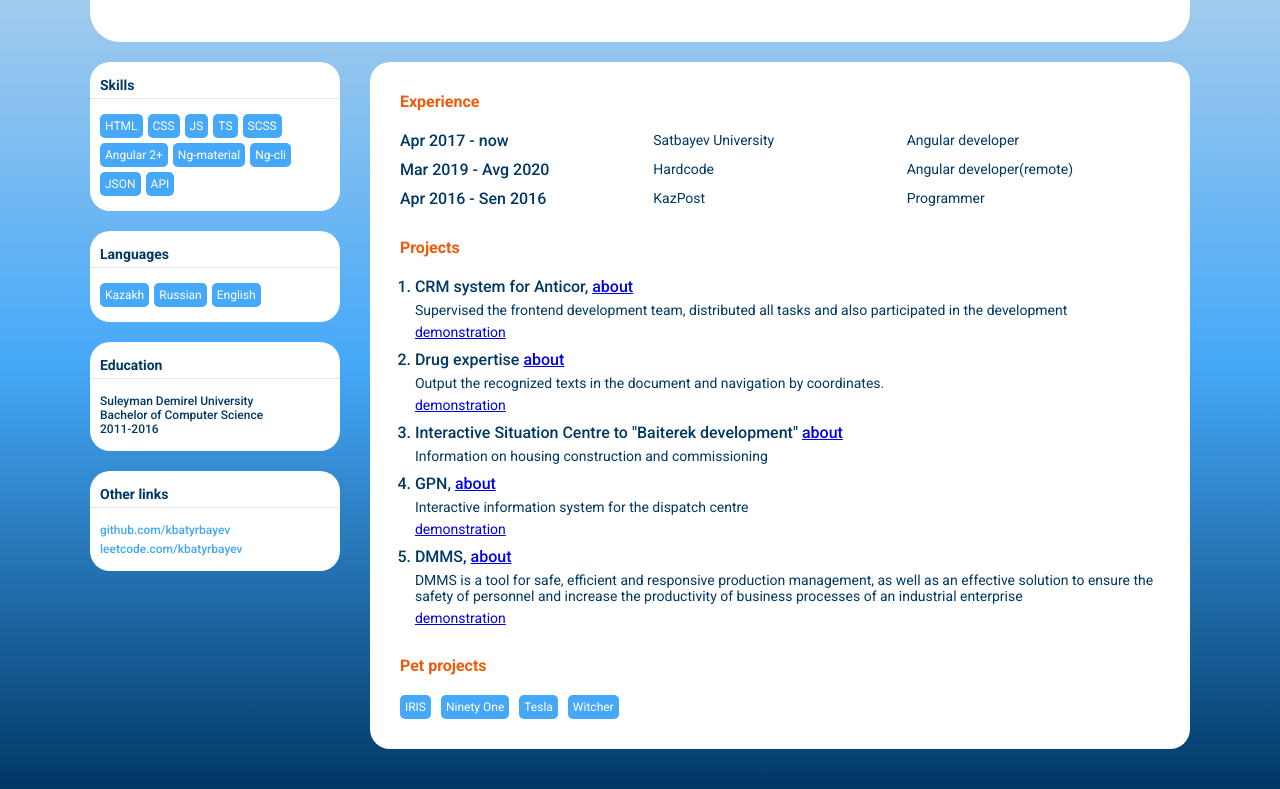
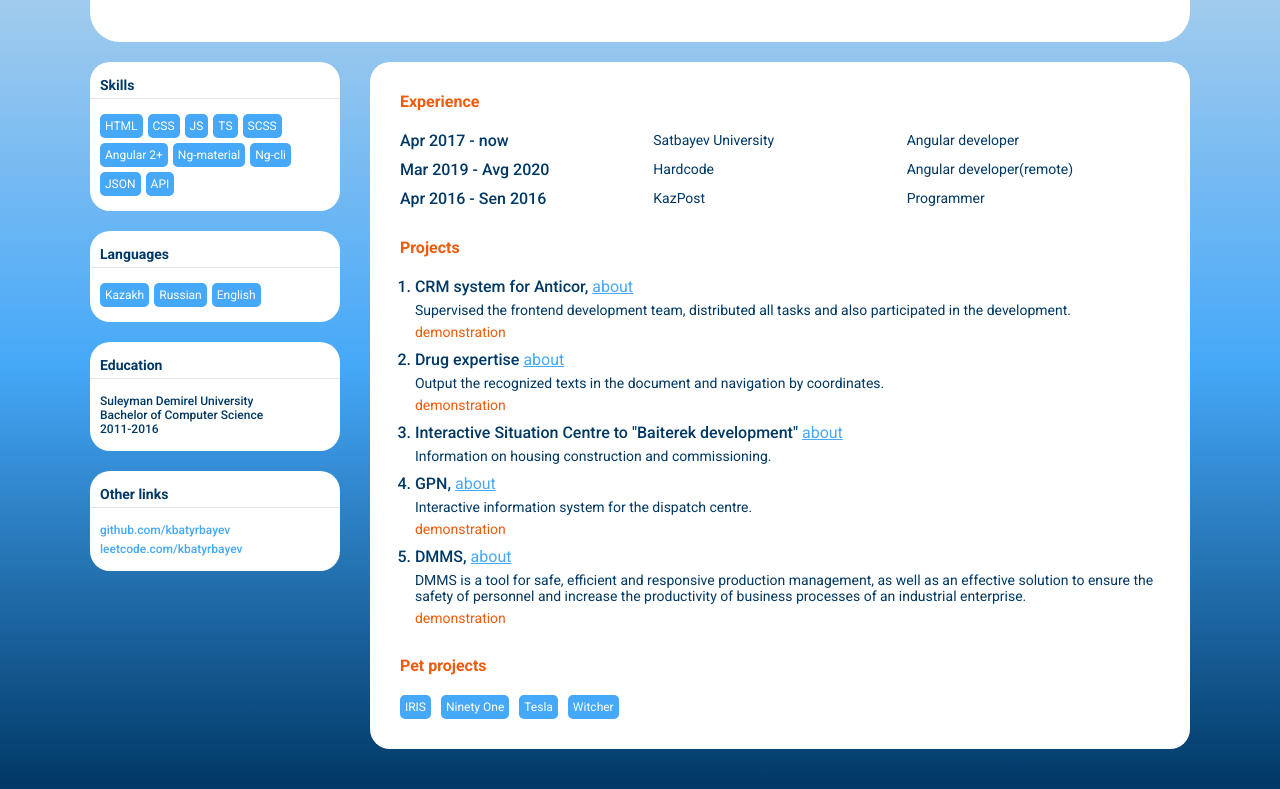
Before and after one commit to kbatyrbayev/cv-landing, a plain HTML site: page index.html in a window 1280 px wide. Shown: the part 268-1057 px from the top of the page. Drawn offline with Linux system fonts and the light colour scheme.

Commit message:
fix info

```diff
--- a/index.html
+++ b/index.html
@@ -5,7 +5,7 @@
   <meta http-equiv="X-UA-Compatible" content="IE=edge">
   <meta name="viewport" content="width=device-width, initial-scale=1.0">
   <title>Resume</title>
-  <link rel="stylesheet" href="/css/style.min.css">
+  <link rel="stylesheet" href="/css/style.css">
   <script>
     document.addEventListener("DOMContentLoaded", function(event) {
       var resource = document.createElement('link');
@@ -146,37 +146,39 @@
                   CRM system for Anticor,
                   <a href="https://www.gov.kz/memleket/entities/anticorruption/about?lang=en" target="_blank">about</a>
                 </strong>
-                <p>Supervised the frontend development team, distributed all tasks and also participated in the development</p>
-                <p><a href="#" target="_blank">demonstration</a></p>
+                <p>Supervised the frontend development team, distributed all tasks and also participated in the development.</p>
+                <p><a href="#" target="_blank" title="coming soon">demonstration</a></p>
               </li>
               <li class="item">
                 <strong>Drug expertise
                   <a href="https://www.ndda.kz/category/expertise_lek_sredstv" target="_blank">about</a>
                 </strong>
                 <p>Output the recognized texts in the document and navigation by coordinates.</p>
-                <p><a href="#" target="_blank">demonstration</a></p>
+                <p><a href="#" target="_blank" title="coming soon">demonstration</a></p>
               </li>
               <li class="item">
                 <strong>
                   Interactive Situation Centre to "Baiterek development"
                   <a href="https://forbes.kz/process/property/kak_bayterek_development_vnedryaet_it_v_stroitelstve_v_ramkah_nrlyi_jer/" target="_blank">about</a>
                 </strong>
-                <p>Information on housing construction and commissioning</p>
+                <p>Information on housing construction and commissioning.</p>
               </li>
               <li class="item">
                 <strong>GPN,
                   <a href="https://www.fontanka.ru/longreads/68986096/" target="_blank">about</a>
                 </strong>
-                <p>Interactive information system for the dispatch centre</p>
-                <p><a href="#" target="_blank">demonstration</a></p>
+                <p>Interactive information system for the dispatch centre.</p>
+                <p><a href="#" target="_blank" title="coming soon">demonstration</a></p>
                 <p></p>
               </li>
               <li class="item">
                 <strong>DMMS,
                   <a href="https://dmms.kz/" target="_blank">about</a>
                 </strong>
-                <p>DMMS is a tool for safe, efficient and responsive production management, as well as an effective solution to ensure the safety of personnel and increase the productivity of business processes of an industrial enterprise</p>
-                <p><a href="#" target="_blank">demonstration</a></p>
+                <p>DMMS is a tool for safe, efficient and responsive production management,
+                  as well as an effective solution to ensure the safety of personnel and increase
+                  the productivity of business processes of an industrial enterprise.</p>
+                <p><a href="#" target="_blank" title="coming soon">demonstration</a></p>
               </li>
             </ol>
           </div>
--- a/style.scss
+++ b/style.scss
@@ -388,12 +388,23 @@ img {
         }
         strong {
           font-weight: 500;
+          a {
+            color: var(--light-blue-color);
+            font-weight: 400;
+          }
         }
         p {
           font-weight: 400;
           font-size: 14px;
           line-height: 16px;
           margin-top: 6px;
+          a {
+            color: var(--accent-color);
+            text-decoration: none;
+            &:active {
+              pointer-events: none;
+            }
+          }
         }
       }
     }
```
Also changed, not shown: css/style.css, 1 other file.
